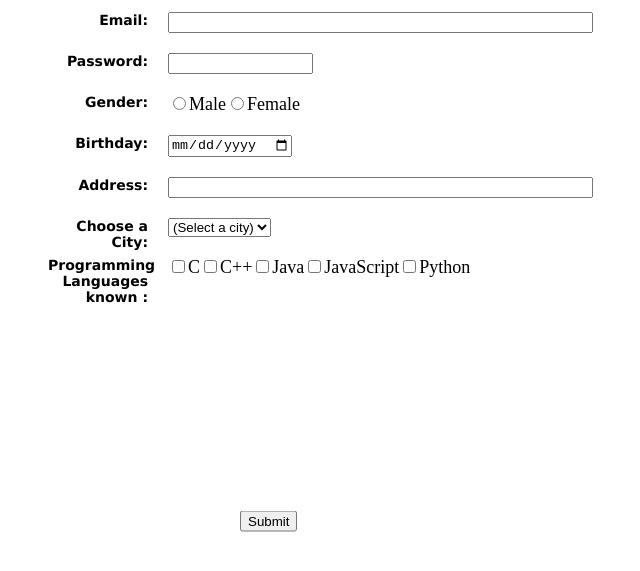
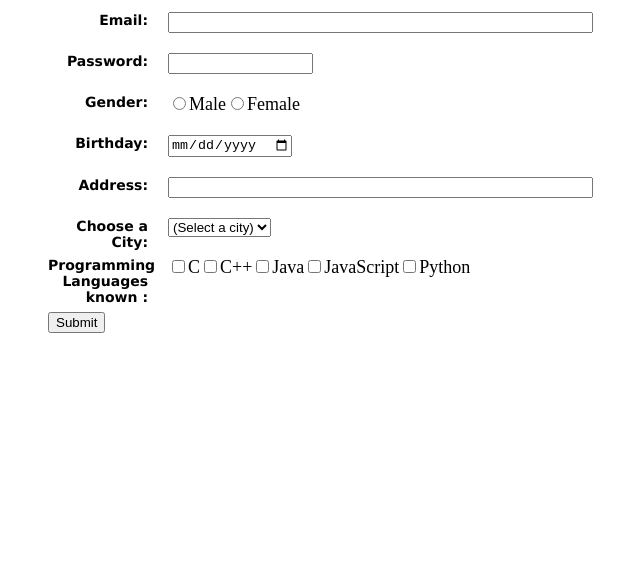
Before and after one commit to KhanSumaiyaS/exp4registrationpage, a plain HTML site: page index.html in a window 1280 px wide. Shown: the part 119-690 px from the top of the page, without its empty margins (272-912 px from the left). Drawn offline with Linux system fonts and the light colour scheme.

Commit message:
Update index.html

```diff
--- a/index.html
+++ b/index.html
@@ -42,7 +42,7 @@
 <li><input type="checkbox" name="nonen" value="noen" /><span>JavaScript</span></li>
 <li><input type="checkbox" name="nonen" value="noen" /><span>Python</span></li>
 
-<li><input type="submit" class=vertical-center class="button" value="Submit" onClick="ValidateForm(this.form)"></li>
+<li><input type="submit" class="button" value="Submit" onClick="ValidateForm(this.form)"></li>
 </ul>
 <style>
     body {
@@ -77,15 +77,7 @@ label {
 .supports-month .mont {
   display: none;
 }
-.vertical-center {
-  margin: 0;
-  position: absolute;
-  top: 80%;
-  left:40%;
-  -ms-transform: translateY(-50%);
-  transform: translateY(-50%)
 
-}
 
 
 form li {
```
